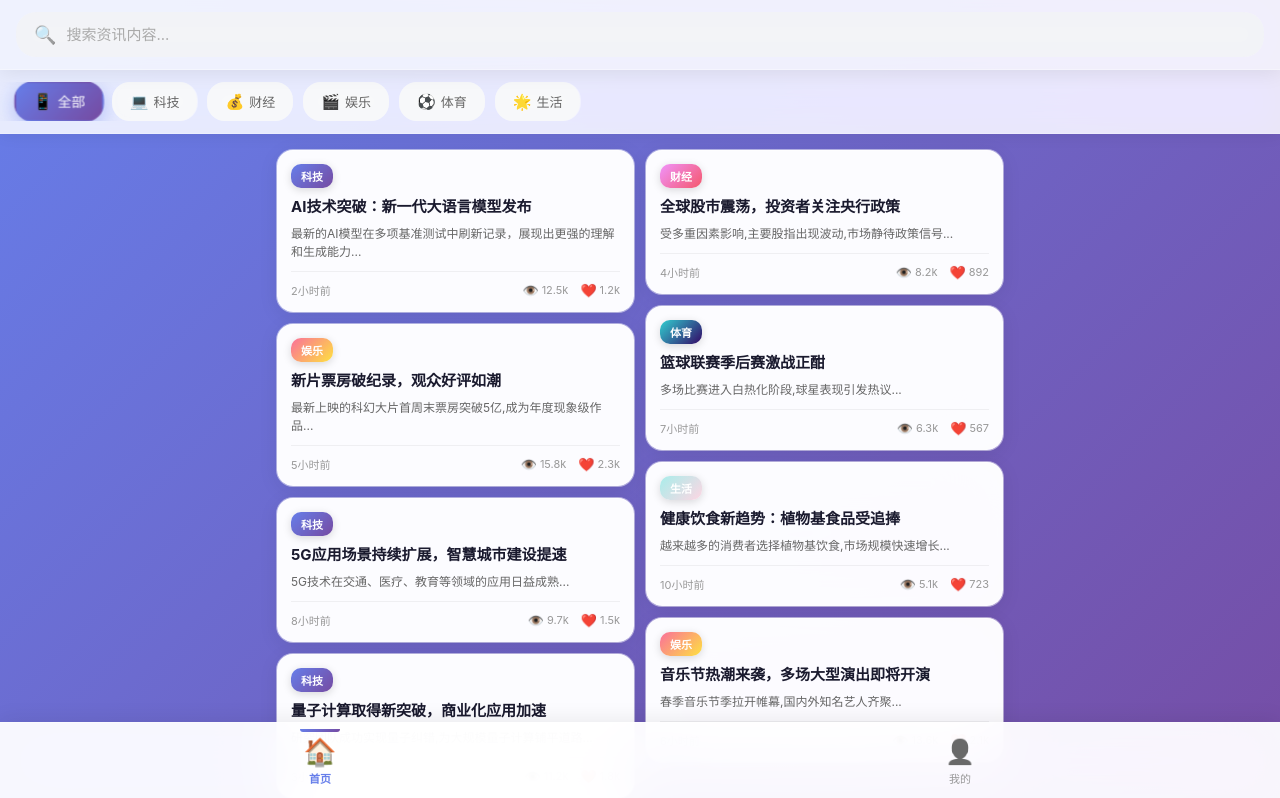
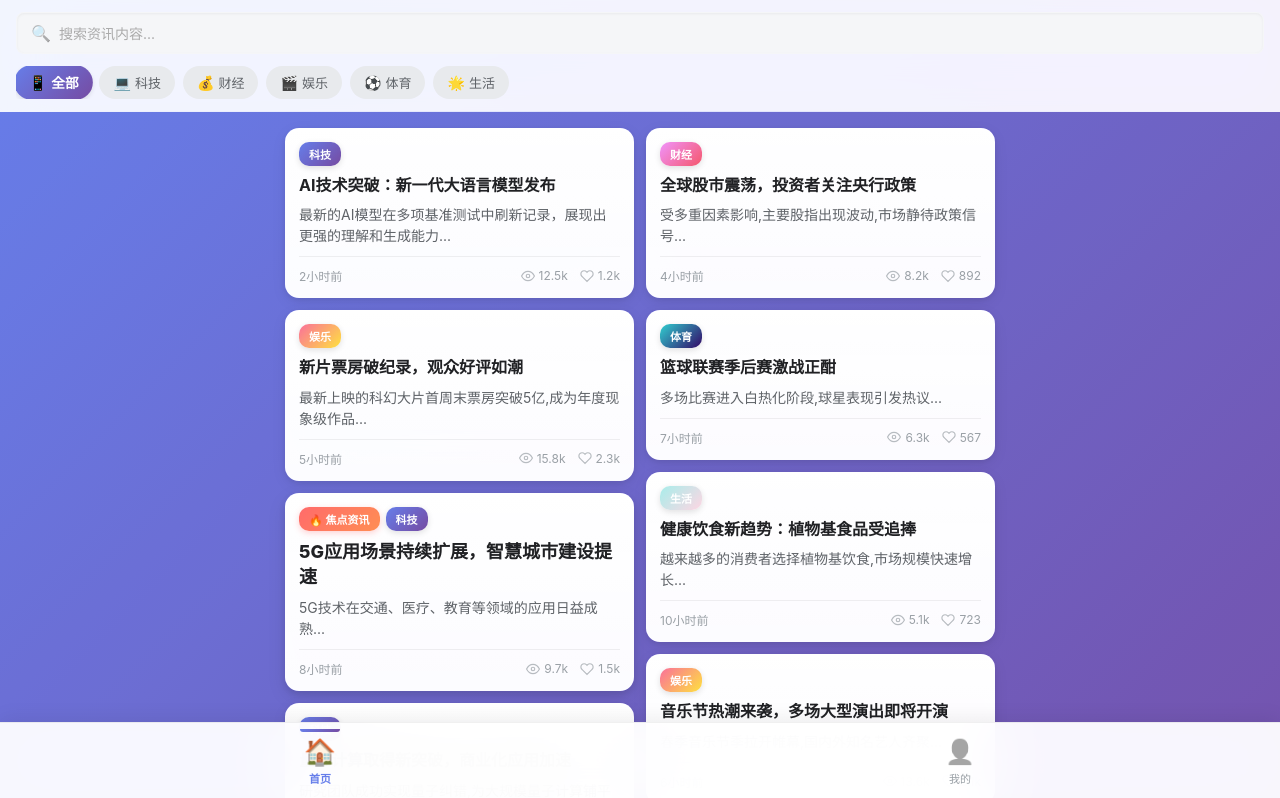
Before and after one commit to wuiyan/news-center-h5, a Vue app: page /index in a window 1280 px wide. Shown: the top 798 px of the page. Built offline with nearby package versions, Linux system fonts and the light colour scheme.

Commit message:
更新主页样式

```diff
--- a/src/view/Index.vue
+++ b/src/view/Index.vue
@@ -1,7 +1,8 @@
 <template>
   <div class="info-home">
-    <!-- 顶部搜索区域 -->
-    <div class="search-header">
+    <!-- 顶部导航区 -->
+    <div class="nav-header">
+      <!-- 搜索栏 -->
       <div class="search-wrapper">
         <span class="search-icon">🔍</span>
         <input
@@ -12,9 +13,8 @@
         />
         <span v-if="searchQuery" class="clear-icon" @click="searchQuery = ''">✕</span>
       </div>
-    </div>
 
-    <!-- 分类标签栏 -->
+      <!-- 胶囊式分类标签栏 -->
       <div class="category-bar">
         <div class="category-scroll">
           <div
@@ -30,26 +30,26 @@
         </div>
       </div>
 
-    <!-- 双列瀑布流卡片区域 -->
+      <!-- 视觉隔断 -->
+      <div class="nav-divider"></div>
+    </div>
+
+    <!-- 内容流区域 -->
+    <div class="content-flow">
       <div class="content-container">
         <div class="waterfall-wrapper">
           <!-- 左列 -->
           <div class="waterfall-column">
+            <template v-for="(item, index) in leftColumnItems" :key="item.id">
+              <!-- 普通卡片 -->
               <div
-            v-for="item in leftColumnItems"
-            :key="item.id"
+                v-if="!item.isFocus"
                 class="card-wrapper"
                 @click="openDetail(item)"
               >
                 <div class="info-card">
-              <!-- 卡片封面图（可选） -->
-              <div v-if="item.cover" class="card-cover" :style="{ backgroundImage: `url(${item.cover})` }">
-                <div class="cover-overlay"></div>
-              </div>
-
-              <!-- 卡片内容 -->
                   <div class="card-content">
-                <!-- 分类标签 -->
+                    <!-- 分类标签胶囊 -->
                     <div class="card-category" :style="{ background: getCategoryColor(item.category) }">
                       {{ getCategoryName(item.category) }}
                     </div>
@@ -65,11 +65,16 @@
                       <div class="card-time">{{ item.publishTime }}</div>
                       <div class="card-stats">
                         <span class="stat-item">
-                      <span class="stat-icon">👁️</span>
+                          <svg class="stat-icon" viewBox="0 0 24 24" fill="none" stroke="currentColor" stroke-width="2">
+                            <path d="M1 12s4-8 11-8 11 8 11 8-4 8-11 8-11-8-11-8z"></path>
+                            <circle cx="12" cy="12" r="3"></circle>
+                          </svg>
                           {{ item.views }}
                         </span>
                         <span class="stat-item">
-                      <span class="stat-icon">❤️</span>
+                          <svg class="stat-icon" viewBox="0 0 24 24" fill="none" stroke="currentColor" stroke-width="2">
+                            <path d="M20.84 4.61a5.5 5.5 0 0 0-7.78 0L12 5.67l-1.06-1.06a5.5 5.5 0 0 0-7.78 7.78l1.06 1.06L12 21.23l7.78-7.78 1.06-1.06a5.5 5.5 0 0 0 0-7.78z"></path>
+                          </svg>
                           {{ item.likes }}
                         </span>
                       </div>
@@ -77,6 +82,43 @@
                   </div>
                 </div>
               </div>
+
+              <!-- 焦点卡片（通栏） -->
+              <div
+                v-else
+                class="card-wrapper focus-card-wrapper"
+                @click="openDetail(item)"
+              >
+                <div class="info-card focus-card">
+                  <div class="card-content">
+                    <div class="focus-badge">🔥 焦点资讯</div>
+                    <div class="card-category" :style="{ background: getCategoryColor(item.category) }">
+                      {{ getCategoryName(item.category) }}
+                    </div>
+                    <h3 class="card-title focus-title">{{ item.title }}</h3>
+                    <p class="card-summary">{{ item.summary }}</p>
+                    <div class="card-footer">
+                      <div class="card-time">{{ item.publishTime }}</div>
+                      <div class="card-stats">
+                        <span class="stat-item">
+                          <svg class="stat-icon" viewBox="0 0 24 24" fill="none" stroke="currentColor" stroke-width="2">
+                            <path d="M1 12s4-8 11-8 11 8 11 8-4 8-11 8-11-8-11-8z"></path>
+                            <circle cx="12" cy="12" r="3"></circle>
+                          </svg>
+                          {{ item.views }}
+                        </span>
+                        <span class="stat-item">
+                          <svg class="stat-icon" viewBox="0 0 24 24" fill="none" stroke="currentColor" stroke-width="2">
+                            <path d="M20.84 4.61a5.5 5.5 0 0 0-7.78 0L12 5.67l-1.06-1.06a5.5 5.5 0 0 0-7.78 7.78l1.06 1.06L12 21.23l7.78-7.78 1.06-1.06a5.5 5.5 0 0 0 0-7.78z"></path>
+                          </svg>
+                          {{ item.likes }}
+                        </span>
+                      </div>
+                    </div>
+                  </div>
+                </div>
+              </div>
+            </template>
           </div>
 
           <!-- 右列 -->
@@ -88,36 +130,29 @@
               @click="openDetail(item)"
             >
               <div class="info-card">
-              <!-- 卡片封面图（可选） -->
-              <div v-if="item.cover" class="card-cover" :style="{ backgroundImage: `url(${item.cover})` }">
-                <div class="cover-overlay"></div>
-              </div>
-
-              <!-- 卡片内容 -->
                 <div class="card-content">
-                <!-- 分类标签 -->
                   <div class="card-category" :style="{ background: getCategoryColor(item.category) }">
                     {{ getCategoryName(item.category) }}
                   </div>
-
-                <!-- 标题 -->
                   <h3 class="card-title">{{ item.title }}</h3>
-
-                <!-- 摘要 -->
                   <p class="card-summary">{{ item.summary }}</p>
-
-                <!-- 底部信息栏 -->
                   <div class="card-footer">
                     <div class="card-time">{{ item.publishTime }}</div>
                     <div class="card-stats">
                       <span class="stat-item">
-                      <span class="stat-icon">👁️</span>
+                        <svg class="stat-icon" viewBox="0 0 24 24" fill="none" stroke="currentColor" stroke-width="2">
+                          <path d="M1 12s4-8 11-8 11 8 11 8-4 8-11 8-11-8-11-8z"></path>
+                          <circle cx="12" cy="12" r="3"></circle>
+                        </svg>
                         {{ item.views }}
                       </span>
                       <span class="stat-item">
-                      <span class="stat-icon">❤️</span>
+                        <svg class="stat-icon" viewBox="0 0 24 24" fill="none" stroke="currentColor" stroke-width="2">
+                          <path d="M20.84 4.61a5.5 5.5 0 0 0-7.78 0L12 5.67l-1.06-1.06a5.5 5.5 0 0 0-7.78 7.78l1.06 1.06L12 21.23l7.78-7.78 1.06-1.06a5.5 5.5 0 0 0 0-7.78z"></path>
+                        </svg>
                         {{ item.likes }}
                       </span>
+                    </div>
                   </div>
                 </div>
               </div>
@@ -183,7 +218,7 @@ const infoItems = ref([
     comments: '328',
     likes: '1.2k',
     publishTime: '2小时前',
-    cover: '' // 可选封面图
+    cover: ''
   },
   {
     id: 2,
@@ -231,7 +266,8 @@ const infoItems = ref([
     comments: '267',
     likes: '1.5k',
     publishTime: '8小时前',
-    cover: ''
+    cover: '',
+    isFocus: true // 焦点卡片
   },
   {
     id: 6,
@@ -292,13 +328,14 @@ const filteredItems = computed(() => {
   return items;
 });
 
-// 双列瀑布流分配
+// 双列瀑布流分配（焦点卡片占据左列通栏位置）
 const leftColumnItems = computed(() => {
   return filteredItems.value.filter((_, index) => index % 2 === 0);
 });
 
 const rightColumnItems = computed(() => {
-  return filteredItems.value.filter((_, index) => index % 2 === 1);
+  // 右列过滤掉焦点卡片
+  return filteredItems.value.filter((item, index) => index % 2 === 1 && !item.isFocus);
 });
 
 // 分类筛选
@@ -306,11 +343,10 @@ const filterByCategory = (categoryId) => {
   activeCategory.value = categoryId;
 };
 
-// 打开详情（可以跳转到详情页或弹出详情）
+// 打开详情
 const openDetail = (item) => {
   console.log('打开详情:', item);
   // 这里可以添加跳转逻辑或弹窗逻辑
-  // 例如: router.push(`/detail/${item.id}`)
 };
 
 // 获取分类名称
@@ -342,52 +378,54 @@ const getCategoryColor = (categoryId) => {
 .info-home {
   min-height: 100vh;
   background: linear-gradient(135deg, #667eea 0%, #764ba2 100%);
-  font-family: -apple-system, BlinkMacSystemFont, "Segoe UI", Roboto, sans-serif;
-  padding-bottom: 70px; /* 为底部Tab栏留出空间 */
+  font-family: -apple-system, BlinkMacSystemFont, "Segoe UI", Roboto, "Helvetica Neue", Arial, sans-serif;
+  padding-bottom: 70px;
 }
 
-/* ==================== 顶部搜索区域 ==================== */
-.search-header {
+/* ==================== 顶部导航区 ==================== */
+.nav-header {
   position: sticky;
   top: 0;
   z-index: 101;
-  background: rgba(255, 255, 255, 0.9);
+  background: rgba(255, 255, 255, 0.92);
   backdrop-filter: blur(30px) saturate(180%);
   -webkit-backdrop-filter: blur(30px) saturate(180%);
-  padding: 12px 16px;
-  box-shadow: 0 2px 20px rgba(0, 0, 0, 0.08);
-  border-bottom: 1px solid rgba(255, 255, 255, 0.3);
+  padding: 12px 16px 0;
 }
 
+/* 搜索栏优化 - 圆角 + 内阴影 */
 .search-wrapper {
   position: relative;
   display: flex;
   align-items: center;
-  background: rgba(240, 242, 245, 0.8);
-  backdrop-filter: blur(10px);
-  border-radius: 20px;
-  padding: 10px 16px;
-  transition: all 0.3s ease;
-  border: 2px solid transparent;
+  background: #f5f6f8;
+  border-radius: 8px;
+  padding: 10px 14px;
+  margin-bottom: 12px;
+  transition: all 0.3s cubic-bezier(0.4, 0, 0.2, 1);
+  border: 1px solid transparent;
+  box-shadow: inset 0 1px 3px rgba(0, 0, 0, 0.05);
 }
 
 .search-wrapper:focus-within {
-  background: rgba(255, 255, 255, 0.95);
+  background: #fff;
   border-color: #667eea;
-  box-shadow: 0 4px 15px rgba(102, 126, 234, 0.2);
+  box-shadow:
+    inset 0 1px 3px rgba(0, 0, 0, 0.08),
+    0 0 0 3px rgba(102, 126, 234, 0.1);
 }
 
 .search-icon {
-  font-size: 18px;
-  margin-right: 10px;
-  opacity: 0.6;
+  font-size: 16px;
+  margin-right: 8px;
+  opacity: 0.5;
 }
 
 .search-input {
   flex: 1;
   border: none;
   background: transparent;
-  font-size: 15px;
+  font-size: 14px;
   color: #333;
   outline: none;
 }
@@ -397,88 +435,100 @@ const getCategoryColor = (categoryId) => {
 }
 
 .clear-icon {
-  font-size: 16px;
+  font-size: 14px;
   color: #999;
   cursor: pointer;
   padding: 4px;
   transition: all 0.2s;
+  border-radius: 50%;
 }
 
 .clear-icon:hover {
   color: #667eea;
-  transform: rotate(90deg);
+  background: rgba(102, 126, 234, 0.1);
 }
 
-/* ==================== 分类标签栏 ==================== */
+/* 胶囊式分类标签栏 */
 .category-bar {
-  position: sticky;
-  top: 52px; /* 搜索栏高度 */
-  z-index: 100;
-  background: rgba(255, 255, 255, 0.85);
-  backdrop-filter: blur(20px) saturate(180%);
-  -webkit-backdrop-filter: blur(20px) saturate(180%);
-  box-shadow: 0 2px 15px rgba(0, 0, 0, 0.06);
-  padding: 12px 0;
-  border-bottom: 1px solid rgba(255, 255, 255, 0.2);
+  padding-bottom: 12px;
 }
 
 .category-scroll {
   display: flex;
-  gap: 10px;
-  padding: 0 16px;
+  gap: 8px;
   overflow-x: auto;
   scrollbar-width: none;
+  -ms-overflow-style: none;
 }
 
 .category-scroll::-webkit-scrollbar {
   display: none;
 }
 
+/* 胶囊式标签 */
 .category-tag {
   flex-shrink: 0;
   display: flex;
   align-items: center;
-  gap: 5px;
-  padding: 8px 16px;
-  background: rgba(248, 249, 250, 0.9);
-  backdrop-filter: blur(10px);
-  border: 2px solid transparent;
+  gap: 4px;
+  padding: 7px 14px;
+  background: #e8eaed;
   border-radius: 18px;
-  color: #666;
+  color: #5f6368;
   font-size: 13px;
   font-weight: 500;
   cursor: pointer;
-  transition: all 0.3s cubic-bezier(0.4, 0, 0.2, 1);
+  transition: all 0.25s cubic-bezier(0.4, 0, 0.2, 1);
   white-space: nowrap;
+  user-select: none;
 }
 
-.category-tag:hover {
-  background: rgba(255, 255, 255, 1);
-  border-color: rgba(102, 126, 234, 0.3);
-  transform: translateY(-2px);
-  box-shadow: 0 4px 12px rgba(102, 126, 234, 0.15);
+.category-tag:hover:not(.active) {
+  background: #dadce0;
+  transform: translateY(-1px);
 }
 
+/* 选中态胶囊 - 主题色填充 + 阴影 */
 .category-tag.active {
   background: linear-gradient(135deg, #667eea 0%, #764ba2 100%);
   color: white;
-  border-color: transparent;
-  box-shadow: 0 6px 20px rgba(102, 126, 234, 0.4);
+  font-weight: 600;
+  box-shadow: 0 2px 4px rgba(0, 0, 0, 0.1);
   transform: scale(1.05);
 }
 
 .category-icon {
-  font-size: 15px;
+  font-size: 14px;
 }
 
-/* ==================== 内容容器 ==================== */
+/* 视觉隔断 - 渐变分割线 */
+.nav-divider {
+  height: 1px;
+  background: linear-gradient(
+    90deg,
+    rgba(102, 126, 234, 0) 0%,
+    rgba(102, 126, 234, 0.15) 50%,
+    rgba(102, 126, 234, 0) 100%
+  );
+  margin: 0 -16px;
+}
+
+/* ==================== 内容流区域 ==================== */
+.content-flow {
+  /* 浅紫色半透明背景 - 与主色调呼应 */
+  background: rgba(102, 126, 234, 0.08);
+  min-height: calc(100vh - 180px);
+  padding-top: 16px;
+}
+
 .content-container {
   max-width: 750px;
   margin: 0 auto;
-  padding: 16px 12px;
+  /* 侧边留白优化 - 左右各20px */
+  padding: 0 20px 20px;
 }
 
-/* ==================== 瀑布流容器 ==================== */
+/* 瀑布流容器 */
 .waterfall-wrapper {
   display: grid;
   grid-template-columns: repeat(2, 1fr);
@@ -491,15 +541,15 @@ const getCategoryColor = (categoryId) => {
   gap: 12px;
 }
 
-/* ==================== 卡片样式 ==================== */
+/* ==================== 普通卡片样式 ==================== */
 .card-wrapper {
-  animation: fadeInUp 0.6s cubic-bezier(0.4, 0, 0.2, 1);
+  animation: fadeInUp 0.5s cubic-bezier(0.4, 0, 0.2, 1) backwards;
 }
 
 @keyframes fadeInUp {
   from {
     opacity: 0;
-    transform: translateY(25px);
+    transform: translateY(20px);
   }
   to {
     opacity: 1;
@@ -507,72 +557,48 @@ const getCategoryColor = (categoryId) => {
   }
 }
 
+/* 悬浮式卡片 - 大圆角 + 双层阴影 */
 .info-card {
-  background: rgba(255, 255, 255, 0.98);
+  background: linear-gradient(to bottom,
+    rgba(255, 255, 255, 1) 0%,
+    rgba(255, 255, 255, 0.98) 100%
+  );
   backdrop-filter: blur(30px) saturate(180%);
   -webkit-backdrop-filter: blur(30px) saturate(180%);
-  border-radius: 16px;
+  border-radius: 14px;
   overflow: hidden;
   cursor: pointer;
-  transition: all 0.35s cubic-bezier(0.4, 0, 0.2, 1);
+  transition: all 0.3s cubic-bezier(0.4, 0, 0.2, 1);
+  /* 双层阴影 - 底层模糊 + 上层锐化 */
   box-shadow:
-    0 4px 20px rgba(0, 0, 0, 0.08),
-    0 0 0 1px rgba(255, 255, 255, 0.5),
-    inset 0 1px 0 rgba(255, 255, 255, 0.8);
+    0 4px 16px rgba(0, 0, 0, 0.06),
+    0 2px 6px rgba(0, 0, 0, 0.09);
   position: relative;
 }
 
-/* 增强玻璃效果：添加高光 */
-.info-card::before {
-  content: '';
-  position: absolute;
-  top: 0;
-  left: 0;
-  right: 0;
-  height: 1px;
-  background: linear-gradient(90deg,
-    transparent,
-    rgba(255, 255, 255, 0.8),
-    transparent
-  );
-  opacity: 0.6;
+/* 悬停反馈 - 上移 + 阴影增强 + 标签亮度 */
+.info-card:hover {
+  transform: translateY(-2px);
+  box-shadow:
+    0 6px 20px rgba(0, 0, 0, 0.08),
+    0 3px 8px rgba(0, 0, 0, 0.12);
 }
 
-.info-card:hover {
-  transform: translateY(-6px) scale(1.02);
-  box-shadow:
-    0 12px 35px rgba(0, 0, 0, 0.12),
-    0 0 0 1px rgba(102, 126, 234, 0.3),
-    inset 0 1px 0 rgba(255, 255, 255, 1);
+.info-card:hover .card-category {
+  filter: brightness(1.1);
 }
 
+/* 点击动效 - 按压缩小 */
 .info-card:active {
-  transform: translateY(-3px) scale(1.01);
+  transform: translateY(-2px) scale(0.98);
+  transition: transform 0.1s;
 }
 
-/* ==================== 卡片封面（可选） ==================== */
-.card-cover {
-  width: 100%;
-  height: 140px;
-  background-size: cover;
-  background-position: center;
-  position: relative;
-}
-
-.cover-overlay {
-  position: absolute;
-  inset: 0;
-  background: linear-gradient(to bottom,
-    transparent 0%,
-    rgba(0, 0, 0, 0.1) 100%
-  );
-}
-
-/* ==================== 卡片内容 ==================== */
 .card-content {
   padding: 14px;
 }
 
+/* 分类标签胶囊 - 左上角 */
 .card-category {
   display: inline-block;
   padding: 4px 10px;
@@ -581,13 +607,15 @@ const getCategoryColor = (categoryId) => {
   font-weight: 600;
   color: white;
   margin-bottom: 8px;
-  box-shadow: 0 2px 8px rgba(0, 0, 0, 0.15);
+  box-shadow: 0 2px 6px rgba(0, 0, 0, 0.12);
+  transition: filter 0.3s;
 }
 
+/* 标题 - 16px 加粗深灰 */
 .card-title {
-  font-size: 15px;
+  font-size: 16px;
   font-weight: 700;
-  color: #1a1a2e;
+  color: #202124;
   margin-bottom: 8px;
   line-height: 1.4;
   display: -webkit-box;
@@ -597,9 +625,10 @@ const getCategoryColor = (categoryId) => {
   text-overflow: ellipsis;
 }
 
+/* 摘要 - 14px 浅灰 */
 .card-summary {
-  font-size: 12px;
-  color: #666;
+  font-size: 14px;
+  color: #5f6368;
   line-height: 1.5;
   margin-bottom: 10px;
   display: -webkit-box;
@@ -609,18 +638,19 @@ const getCategoryColor = (categoryId) => {
   text-overflow: ellipsis;
 }
 
-/* ==================== 卡片底部信息栏 ==================== */
+/* 卡片底部信息栏 */
 .card-footer {
   display: flex;
   justify-content: space-between;
   align-items: center;
   padding-top: 10px;
-  border-top: 1px solid rgba(0, 0, 0, 0.05);
+  border-top: 1px solid rgba(0, 0, 0, 0.06);
 }
 
 .card-time {
-  font-size: 11px;
-  color: #999;
+  font-size: 12px;
+  color: #9aa0a6;
+  font-weight: 400;
 }
 
 .card-stats {
@@ -631,13 +661,55 @@ const getCategoryColor = (categoryId) => {
 .stat-item {
   display: flex;
   align-items: center;
-  gap: 3px;
-  font-size: 11px;
-  color: #999;
+  gap: 4px;
+  font-size: 12px;
+  color: #9aa0a6;
+  font-weight: 400;
 }
 
+/* 简约线性图标 */
 .stat-icon {
-  font-size: 13px;
+  width: 14px;
+  height: 14px;
+  opacity: 0.7;
+}
+
+/* ==================== 焦点卡片样式 ==================== */
+.focus-card-wrapper {
+  /* 焦点卡片占据通栏 */
+  grid-column: 1 / -1;
+}
+
+.focus-card {
+  /* 更厚重的阴影 */
+  box-shadow:
+    0 6px 20px rgba(0, 0, 0, 0.08),
+    0 3px 8px rgba(0, 0, 0, 0.12);
+}
+
+.focus-card:hover {
+  box-shadow:
+    0 8px 24px rgba(0, 0, 0, 0.1),
+    0 4px 10px rgba(0, 0, 0, 0.14);
+}
+
+.focus-badge {
+  display: inline-block;
+  padding: 4px 10px;
+  background: linear-gradient(135deg, #ff6b6b, #ff8e53);
+  color: white;
+  font-size: 11px;
+  font-weight: 600;
+  border-radius: 10px;
+  margin-bottom: 8px;
+  margin-right: 6px;
+  box-shadow: 0 2px 6px rgba(255, 107, 107, 0.3);
+}
+
+/* 焦点卡片标题 - 18px 加粗 */
+.focus-title {
+  font-size: 18px;
+  font-weight: 800;
 }
 
 /* ==================== 底部Tab栏 ==================== */
@@ -652,7 +724,7 @@ const getCategoryColor = (categoryId) => {
   backdrop-filter: blur(30px) saturate(180%);
   -webkit-backdrop-filter: blur(30px) saturate(180%);
   box-shadow: 0 -2px 20px rgba(0, 0, 0, 0.08);
-  border-top: 1px solid rgba(255, 255, 255, 0.3);
+  border-top: 1px solid rgba(0, 0, 0, 0.06);
   padding: 8px 0 calc(8px + env(safe-area-inset-bottom));
 }
 
@@ -679,7 +751,7 @@ const getCategoryColor = (categoryId) => {
   height: 3px;
   background: linear-gradient(135deg, #667eea, #764ba2);
   border-radius: 0 0 3px 3px;
-  transition: transform 0.3s ease;
+  transition: transform 0.3s cubic-bezier(0.4, 0, 0.2, 1);
 }
 
 .tab-item.active::before {
@@ -689,17 +761,17 @@ const getCategoryColor = (categoryId) => {
 .tab-icon {
   font-size: 24px;
   transition: all 0.3s ease;
-  filter: grayscale(1);
+  filter: grayscale(1) opacity(0.6);
 }
 
 .tab-item.active .tab-icon {
-  filter: grayscale(0);
-  transform: scale(1.1);
+  filter: grayscale(0) opacity(1);
+  transform: scale(1.08);
 }
 
 .tab-label {
   font-size: 11px;
-  color: #999;
+  color: #9aa0a6;
   font-weight: 500;
   transition: all 0.3s ease;
 }
@@ -710,22 +782,38 @@ const getCategoryColor = (categoryId) => {
 }
 
 /* ==================== 响应式设计 ==================== */
+@media (min-width: 601px) and (max-width: 768px) {
+  /* 平板端 - 增加卡片间距 */
+  .waterfall-wrapper {
+    gap: 16px;
+  }
+
+  .waterfall-column {
+    gap: 16px;
+  }
+}
+
 @media (max-width: 600px) {
-  .search-header {
-    padding: 10px 12px;
+  .nav-header {
+    padding: 10px 12px 0;
+  }
+
+  .search-wrapper {
+    padding: 9px 12px;
+    margin-bottom: 10px;
   }
 
   .category-bar {
-    padding: 10px 0;
+    padding-bottom: 10px;
   }
 
   .category-tag {
-    padding: 7px 14px;
+    padding: 6px 12px;
     font-size: 12px;
   }
 
   .content-container {
-    padding: 12px 8px;
+    padding: 0 12px 16px;
   }
 
   .waterfall-wrapper {
@@ -737,7 +825,7 @@ const getCategoryColor = (categoryId) => {
   }
 
   .info-card {
-    border-radius: 14px;
+    border-radius: 12px;
   }
 
   .card-content {
@@ -745,39 +833,57 @@ const getCategoryColor = (categoryId) => {
   }
 
   .card-title {
-    font-size: 14px;
+    font-size: 15px;
   }
 
   .card-summary {
-    font-size: 12px;
+    font-size: 13px;
+  }
+
+  .focus-title {
+    font-size: 17px;
   }
 }
 
-@media (max-width: 400px) {
-  .content-container {
-    padding: 10px 6px;
+/* ==================== 骨架屏加载效果 ==================== */
+@keyframes shimmer {
+  0% {
+    background-position: -468px 0;
+  }
+  100% {
+    background-position: 468px 0;
+  }
 }
 
-  .waterfall-wrapper {
-    gap: 8px;
-  }
-
-  .waterfall-column {
-    gap: 8px;
-  }
+.skeleton-card {
+  background: linear-gradient(
+    to right,
+    rgba(240, 242, 245, 0.95) 0%,
+    rgba(250, 250, 250, 0.95) 20%,
+    rgba(240, 242, 245, 0.95) 40%,
+    rgba(240, 242, 245, 0.95) 100%
+  );
+  background-size: 800px 104px;
+  animation: shimmer 1.2s infinite;
+  border-radius: 14px;
+  height: 200px;
 }
 
 /* ==================== 无数据提示 ==================== */
 .no-data {
   text-align: center;
-  padding: 60px 20px;
-  color: rgba(255, 255, 255, 0.8);
-  font-size: 14px;
+  padding: 80px 20px;
+  color: rgba(255, 255, 255, 0.9);
 }
 
 .no-data-icon {
-  font-size: 48px;
-  margin-bottom: 12px;
-  opacity: 0.6;
+  font-size: 64px;
+  margin-bottom: 16px;
+  opacity: 0.7;
+}
+
+.no-data-text {
+  font-size: 15px;
+  color: rgba(255, 255, 255, 0.8);
 }
 </style>
```
Lines whose indentation alone changed are shown as unchanged.
